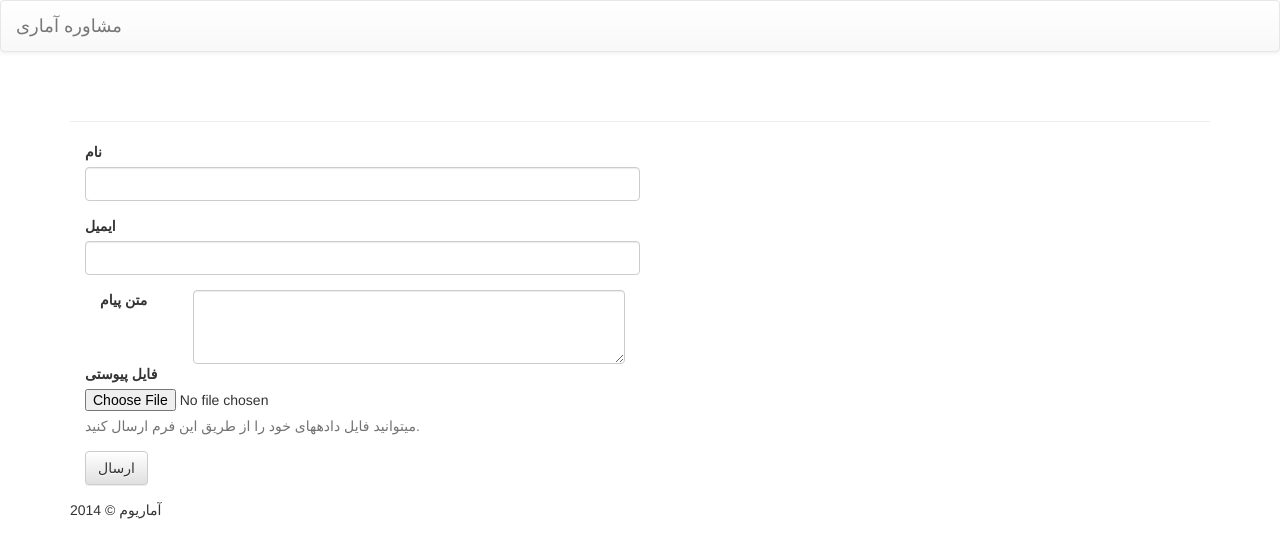
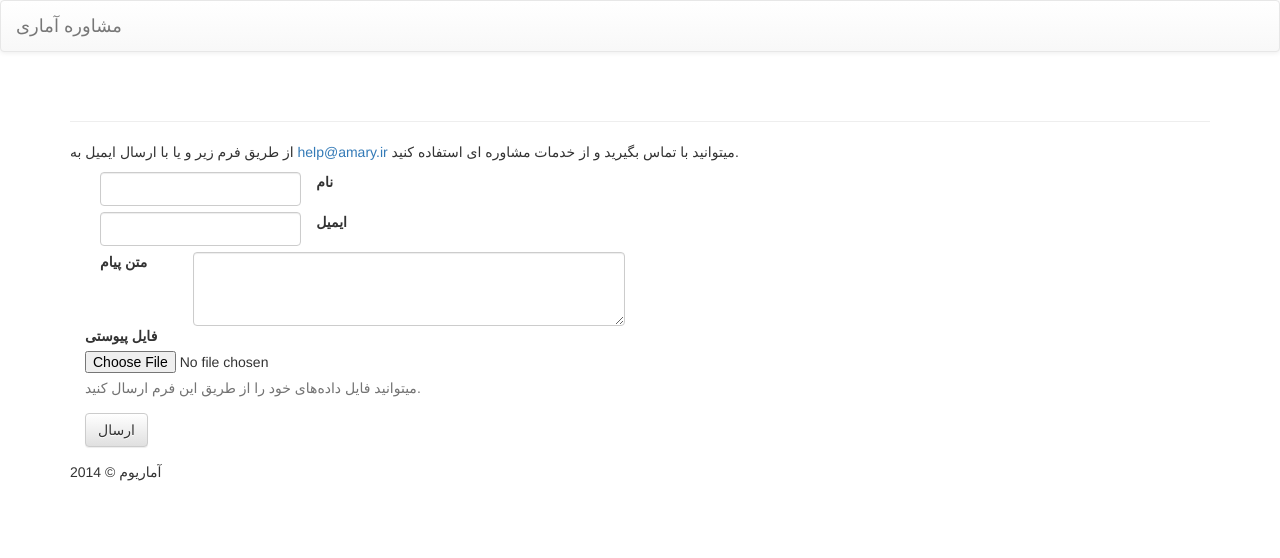
Before and after one commit to mahmoudmy/amary, a Jekyll site: the page built from contact.html, in a window 1280 px wide. Shown: the top 558 px of the page. Built offline with Jekyll 4.4.1, drawn with Linux system fonts in a browser that asks for light colours; nearby versions of some CDN libraries; some web fonts are replaced; library files that are not in the unit come from our copies.

Commit message:
contact page updated

```diff
--- a/contact.html
+++ b/contact.html
@@ -5,15 +5,30 @@ group: navigation
 permalink: /contact/
 ---
 
+<div class="row">
+<div class="col-md-12">
+<p>
+از طریق فرم زیر و یا با ارسال ایمیل به
+<a href="mailto:help@amary.ir">
+help@amary.ir
+</a>
+میتوانید با تماس بگیرید و از خدمات مشاوره ای استفاده کنید.
+
 <div class="container">
 	<div class="row clearfix">
 		<div class="col-md-6 column">
 			<form role="form" action="http://formspree.io/help@amary.ir">
 				<div class="form-group">
-					 <label for="name">نام</label><input type="email" class="form-control" id="name" />
+					 <label for="name">نام</label>
+					 <div class="col-lg-5">
+						<input type="email" class="form-control" id="name" />
+					 </div>
 				</div>
 				<div class="form-group">
-					 <label for="email">ایمیل</label><input type="email" class="form-control" id="email" />
+					 <label for="email">ایمیل</label>
+					 <div class="col-lg-5">
+						<input type="email" class="form-control" id="email" />
+					 </div>
 				</div>
 				<div class="form-group">
       <label for="textArea" class="col-lg-2 control-label">متن پیام</label>
@@ -23,7 +38,7 @@ permalink: /contact/
 				<div class="form-group">
 					 <label for="file">فایل پیوستی</label><input type="file" id="file" />
 					<p class="help-block">
-						میتوانید فایل دادههای خود را از طریق این فرم ارسال کنید.
+						میتوانید فایل داده‌های خود را از طریق این فرم ارسال کنید.
 					</p>
 				</div>
 				<button type="submit" class="btn btn-default">ارسال</button>
```
